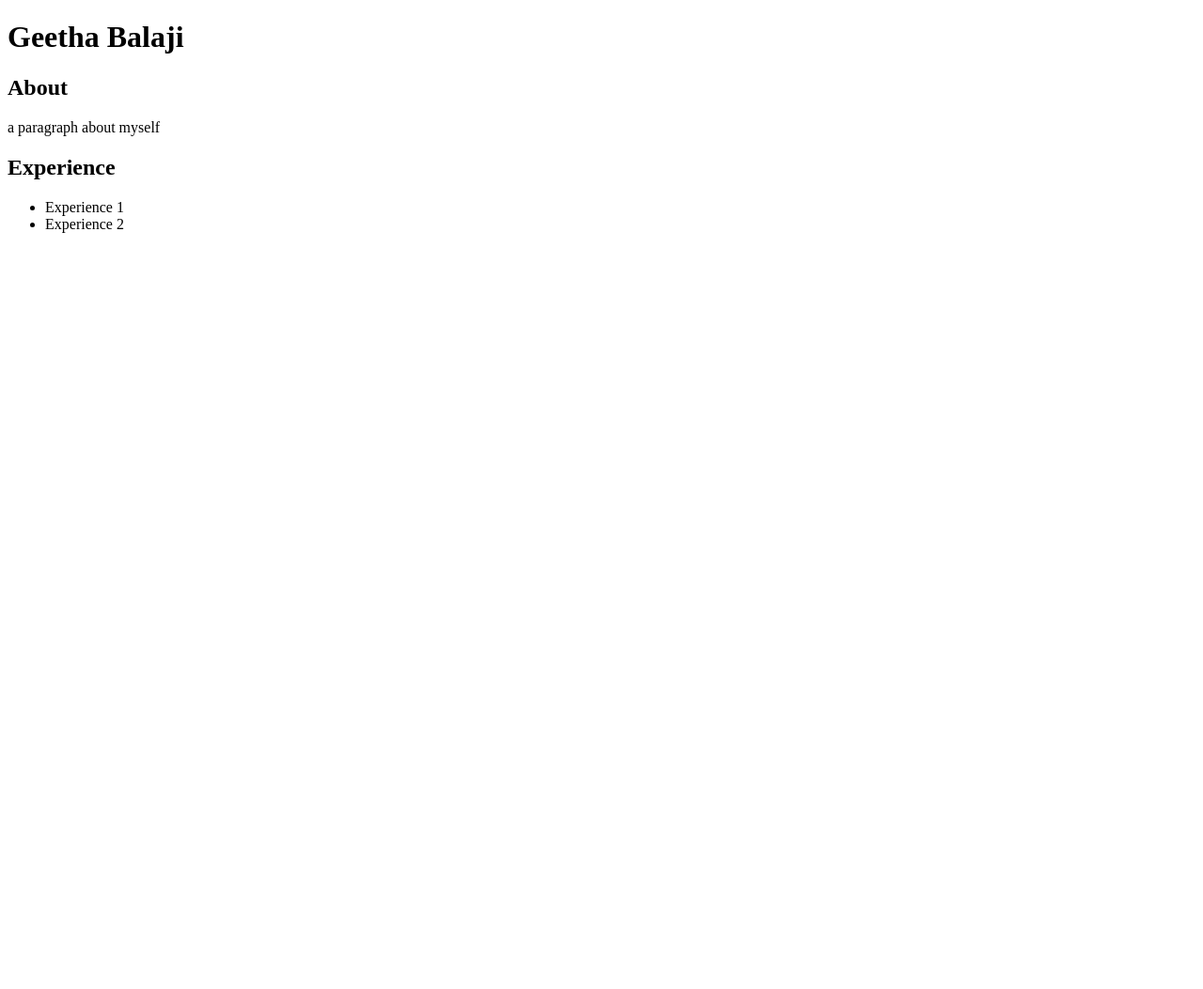
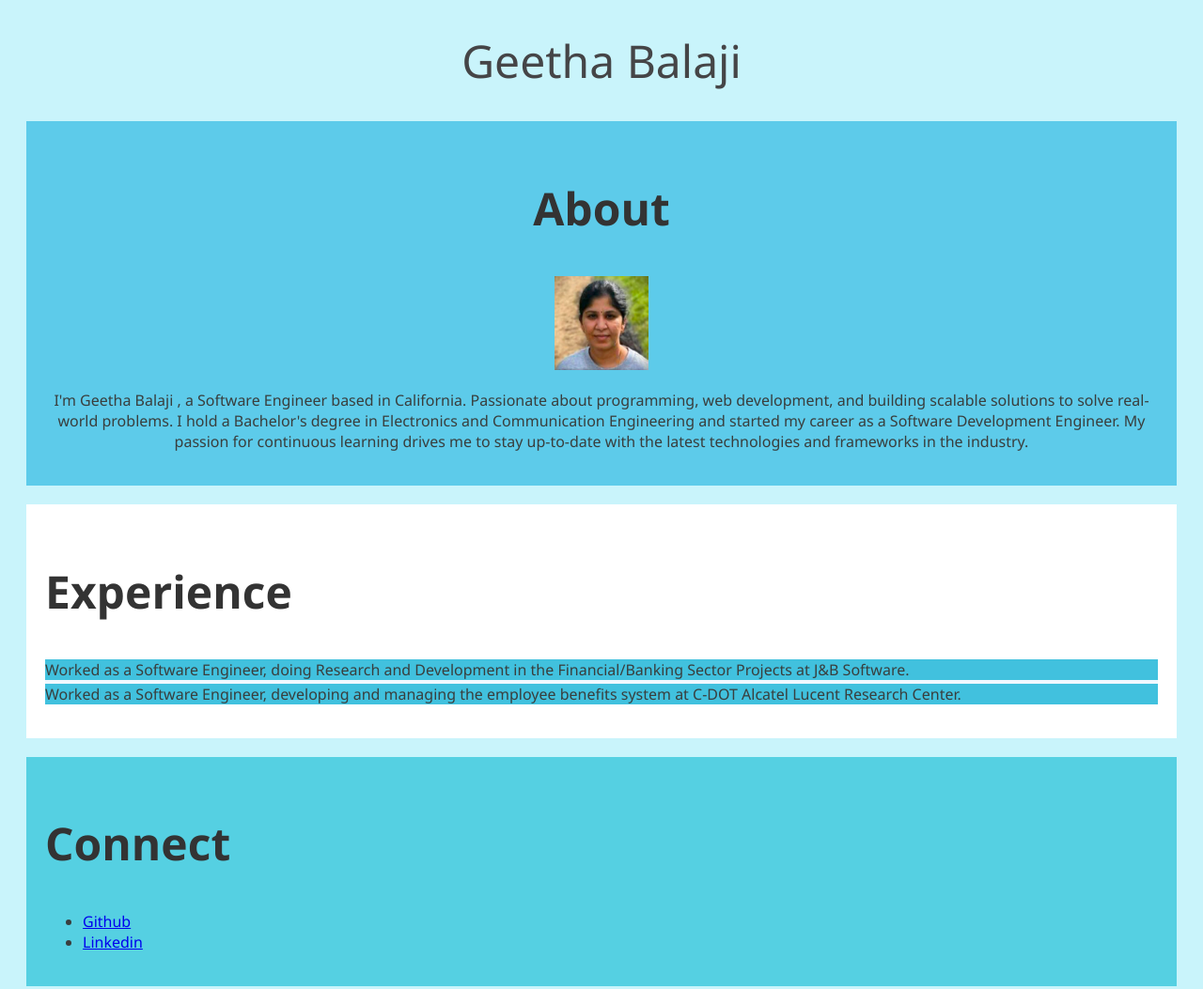
Before and after one commit to Geetha82/geetha-balaji-mars, a plain HTML site: page index.html in a window 1280 px wide. Shown: the whole page at 94% size. Before the commit the page ends 800 px from the top, so only its background shows below. Drawn offline with Linux system fonts and the light colour scheme.

Commit message:
styling added

```diff
--- /dev/null
+++ b/css/index.css
@@ -0,0 +1,68 @@
+body {
+    background-color: #c9f4fb;
+    /* Change this to your desired color */
+    color: #393e3d;
+    /* Example: changes text to red */
+    font-family: 'Segoe UI', Tahoma, Geneva, Verdana, sans-serif;
+    font-size: 16px;
+}
+
+h1 {
+    text-align: center;
+    font-size: 3em;
+    font-weight: 100;
+    color: rgb(69, 69, 71);
+}
+
+h2{
+  font-size: 48px; /* Sets the size of the font */
+  font-weight: bold; /* Sets how thick or thin characters in the font rendered */
+  color: #333333; /* Sets the color of the text (dark gray in this example) */
+}
+
+
+section {
+    margin: 20px;
+    /* space between sections */
+    padding: 20px;
+    /* padding around each section */
+
+}
+
+#About {
+    text-align: center;
+    /*Make title centered */
+    background-color: rgb(93, 203, 234);
+    box-shadow: 0 2px 5px rgba(rgb(237, 208, 208), green, blue, alpha);
+}
+
+#About img {
+    width: 100px;
+}
+#Experience {
+    background-color: white;
+}
+
+#Experience ul {
+    list-style: none;
+    padding: 0;
+    background-color: aliceblue;
+}
+
+#Experience li {
+    background-color: rgb(65, 193, 222);
+    margin-bottom: 4px;
+}
+
+#Connect {
+    background-color: rgb(85, 208, 226);
+}
+
+#connect a {
+    color: rgb(26, 220, 220);
+}
+
+#Connect a:hover {
+    color: purple;
+    text-decoration: underline;
+}
--- a/index.html
+++ b/index.html
@@ -1,21 +1,42 @@
 <!DOCTYPE html>
 <html>
+
 <head>
-        <title>
-            Geetha Balaji's Portfolio
+    <title>Geetha Balaji's Portfolio</title>
     <meta charset="UTF-8">
-            <meta name="viewport" content="width=device-width", initial-scale="1.0">
-        </title>
+    <meta name="viewport" content="width=device-width, initial-scale=1.0">
 </head>
+
 <body>
     <h1>Geetha Balaji</h1>
+    <section id="About">
         <h2>About</h2>
-        <p>a paragraph about myself</p>
-        <h2>Experience </h2>
+        <img src="images/me.jpg" alt="Description" width="100" height="100">
+        <p>I'm Geetha Balaji , a Software Engineer based in California.
+            Passionate about programming, web development, and building scalable solutions to solve real-world problems.
+            I hold a Bachelor's degree in Electronics and Communication Engineering and started my career as a Software Development
+            Engineer.
+            My passion for continuous learning drives me to stay up-to-date with the latest technologies and frameworks
+            in the industry.
+        </p>
+    </section>
+    <section id="Experience">
+        <h2>Experience</h2>
         <ul>
-            <li>Experience 1</li>
-            <li>Experience 2</li>
+            <li>Worked as a Software Engineer, doing Research and Development in the Financial/Banking Sector
+                Projects at J&B Software.</li>
+            <li>Worked as a Software Engineer, developing and managing the employee benefits system at C-DOT Alcatel
+                Lucent Research Center.</li>
         </ul>
+    </section>
+    <section id="Connect">
+        <h2>Connect</h2>
+        <ul>
+            <li><a href="https://github.com/Geetha82" target="_blank">Github</a></li>
+            <li><a href="https://www.linkedin.com/in/geetha-balaji-275bb5325/" target="_blank">Linkedin</a></li>
+        </ul>
+    </section>
 </body>
+<link rel="stylesheet" href="css/index.css">
 
 </html>
```
Also changed, not shown: images/me.jpg (added). Lines whose indentation alone changed are shown as unchanged.
